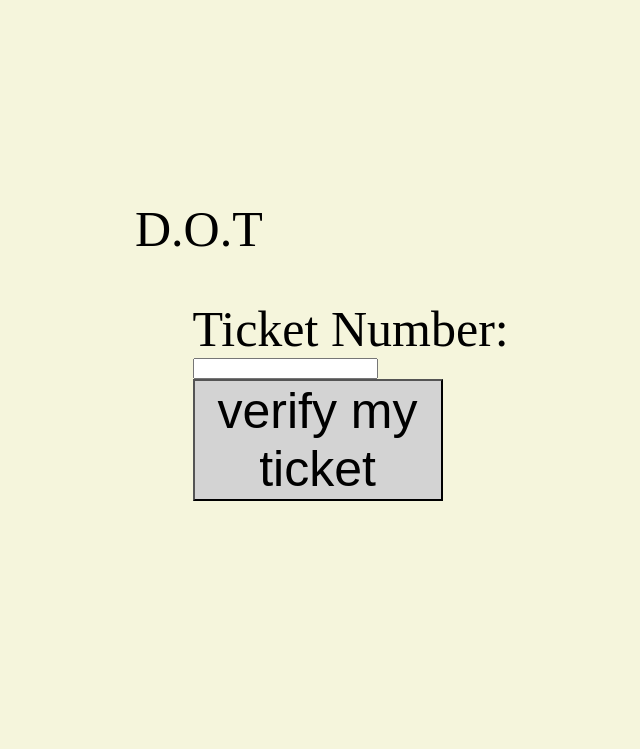
After one commit to SnehaYogish/DOT, a Node server app: page /enterTicket in a window 1280 px wide. The commit adds this page. Shown: the top 749 px of the page, without its empty margins (265-905 px from the left). Run offline with Node 20, Linux system fonts and the light colour scheme; some libraries are stand-ins or nearby versions.

Commit message:
Changes 04/24

```diff
--- /dev/null
+++ b/Desktop/DOT/public/CSS/enterTicket.css
@@ -0,0 +1,34 @@
+header {
+  position: fixed;
+  top: 200px;
+  left: 400px;
+  right: 500px;
+  background-color: #f5f5dc;
+}
+
+main {
+  width: 365px;
+  margin: 300px auto 0px auto;
+  background-color: #f5f5dc;
+}
+
+body {
+  background-color: #f5f5dc;
+  background-repeat: no-repeat;
+  background-position: right top;
+  background-size:500px 650px;
+  margin-right: 200px
+  font-family: "Helvetica Neue", Helvetica, Arial, sans-serif;
+  font-size: 50px;
+}
+
+#Verify-ticket-button{
+  color: #000000;
+  font-size: 50px;
+  text-align: center;
+  background-color: #D3D3D3;
+  cursor: pointer;
+  width: 250px;
+  margin-bottom:15px
+  background-margin:250px;
+}
--- a/Desktop/DOT/server.js
+++ b/Desktop/DOT/server.js
@@ -121,3 +121,15 @@ app.get('/myaccount', function(req,res){
 app.get('/selectpark', function(req,res){
   res.render('selectpark');
 });
+
+app.get('/Disney-Cali-adv', function(req,res){
+  res.render('disneyCali');
+});
+
+app.get('/enterTicket',function(req,res){
+res.render('enterTicket');
+});
+
+app.post('/enterTicket/verified',function(req,res){
+  res.render('ticketVerification');
+});
--- /dev/null
+++ b/Desktop/DOT/views/enterTicket.ejs
@@ -0,0 +1,19 @@
+<html>
+  <head>
+    <link rel="stylesheet" type="text/css" href="/css/enterTicket.css">
+  </head>
+  <body>
+    <header>D.O.T</header>
+    <main>
+    <form action = "/enterTicket/verified", method ="post">
+    Ticket Number: <input type="text" name="TicketNumber"><br>
+        <button onclick="myFunction()"   id="Verify-ticket-button">verify my ticket</button>
+    <script>
+  function MyFunction1() {
+     window.location.href = '/verifyTicket'
+  }
+</script>
+        </form>
+    </main>
+  </body>
+</html>
```
Also changed, not shown: Desktop/DOT/public/CSS/selectpark.css (+32 -7 lines), Desktop/DOT/public/CSS/verifiedTicket.css (added, +23 -0 lines), Desktop/DOT/views/selectpark.ejs (+5 -5 lines), Desktop/DOT/views/ticketVerification.ejs (added, +11 -0 lines).
